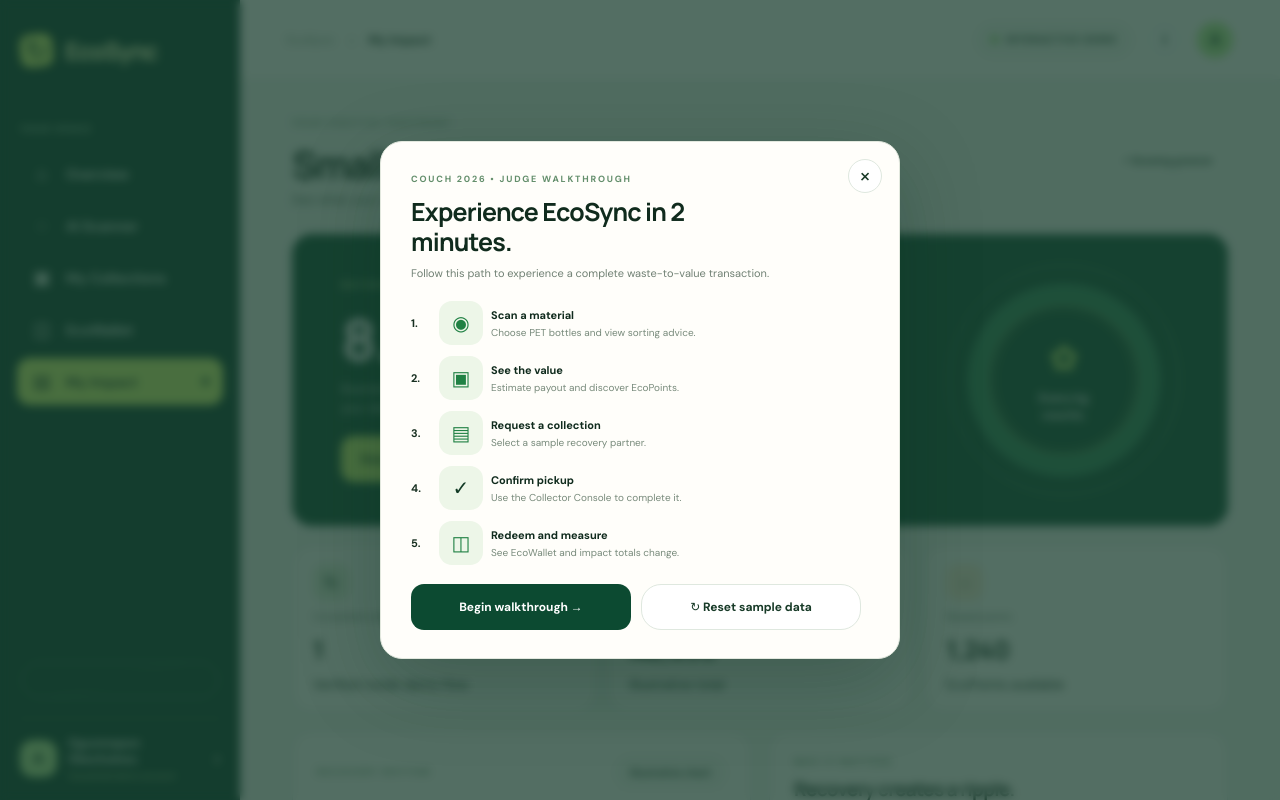
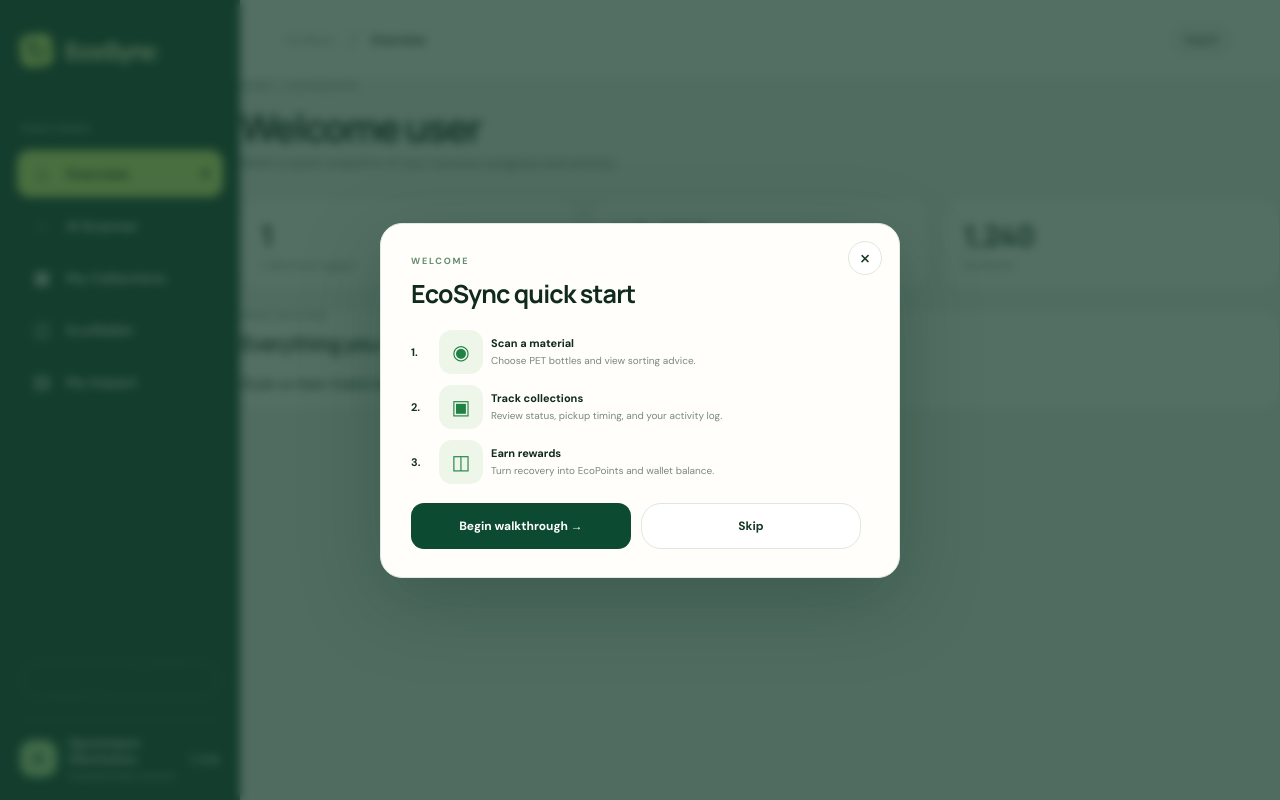
Before and after one commit to JoshKoledoye/eco-sync, a React (Vite) app: page / in a window 1280 px wide. Shown: the top 800 px of the page. Built offline with nearby package versions, Linux system fonts and the light colour scheme.

Commit message:
Restore the overview/home welcome section and default dashboard view

```diff
--- a/src/pages/Dashboard.jsx
+++ b/src/pages/Dashboard.jsx
@@ -37,8 +37,30 @@ function Sidebar({ active, setActive }) {
         ))}
       </nav>
       <div className="sidebar-footer"><div className="mini-device" /></div>
-      <div className="profile-card"><div className="profile-avatar">A</div><div className="profile-copy"><strong>Ogunmepon Okechukwu</strong><span>Household demo account</span></div><span className="profile-arrow">›</span></div>
+      <div className="profile-card"><div className="profile-avatar">A</div><div className="profile-copy"><strong>Ogunmepon Okechukwu</strong><span>Household demo account</span></div><span className="profile-tag">Live</span></div>
     </aside>
+  );
+}
+
+function OverviewView() {
+  return (
+    <section className="page-view overview-view">
+      <div className="page-header compact-header">
+        <div className="eyebrow">HOME / DASHBOARD</div>
+        <h1>Welcome user</h1>
+        <p>Here&apos;s a quick snapshot of your recovery progress and activity.</p>
+      </div>
+      <div className="stats-row">
+        <article className="mini-stat"><span className="value">1</span><span className="label">Collections logged</span></article>
+        <article className="mini-stat"><span className="value">₦2,850</span><span className="label">Recovery earnings</span></article>
+        <article className="mini-stat"><span className="value">1,240</span><span className="label">EcoPoints</span></article>
+      </div>
+      <div className="panel-card">
+        <div className="panel-heading-row"><div className="eyebrow">YOUR ROUTINE</div></div>
+        <h2>Everything you need at a glance</h2>
+        <p>Scan a new material, review your collections, and track the impact you are creating.</p>
+      </div>
+    </section>
   );
 }
 
@@ -181,11 +203,11 @@ function CollectionsView({ onScan }) {
       <div className="panel-card schedule-panel">
         <div className="panel-heading-row"><div className="eyebrow">IN PROGRESS</div><span className="status-badge success">○ active</span></div>
         <h2>Upcoming pickups</h2>
-        <div className="empty-state emphasis"><div className="empty-icon">▣</div><h3>No pickups pending</h3><p>Your next recovery starts with a quick scan.</p><button type="button" className="scan-button" onClick={onScan}>Scan a material →</button></div>
+        <div className="empty-state emphasis"><div className="empty-icon">▣</div><h3>No pickups pending</h3><p>Your next recovery starts with a quick scan.</p><button type="button" className="scan-button secondary-button">Schedule a collection</button></div>
       </div>
       <div className="panel-card collection-history">
         <div className="panel-heading-row"><div className="eyebrow">COMPLETED</div></div><h2>Past collections</h2>
-        <div className="history-item"><div className="history-icon">◫</div><div className="history-copy"><div className="history-mainline"><span className="pill">PET plastic bottles</span><span className="success-tag">• Collected</span></div><div className="history-meta"><span>EC-1042 • Yesterday</span></div><div className="history-meta detail-meta"><span>2.4 kg</span><span>GreenHub Collector</span><span>Pickup</span></div></div><div className="history-reward">+₦204</div></div>
+        <div className="history-item"><div className="history-icon">◫</div><div className="history-copy"><div className="history-mainline"><span className="pill">PET plastic bottles</span><span className="history-date">Mar 12</span></div><p>Recovered for a local circular hub</p></div></div>
       </div>
     </section>
   );
@@ -195,13 +217,13 @@ function WalletView() {
   const [tab, setTab] = useState('rewards');
   return (
     <section className="page-view wallet-view">
-      <div className="page-header compact-header wallet-header"><div className="eyebrow">EARN FROM EVERY RECOVERY</div><div className="header-row"><h1>EcoWallet</h1><button type="button" className="secondary-button">✓ Demo balance</button></div><p>Your recycling value, all in one place.</p></div>
+      <div className="page-header compact-header wallet-header"><div className="eyebrow">EARN FROM EVERY RECOVERY</div><div className="header-row"><h1>EcoWallet</h1><button type="button" className="secondary-button small">Add funds</button></div></div>
       <div className="wallet-summary">
-        <div className="wallet-balance card-surface"><div className="wallet-topline"><span className="brand-name">EcoSync</span><span className="wallet-label">WALLET</span></div><div className="wallet-metric"><span>Available demo earnings</span><strong>₦2,850</strong></div><div className="wallet-footer"><span>Value recovered</span><span>DEMO • NOT WITHDRAWABLE</span></div></div>
-        <div className="points-balance card-surface soft-green"><div className="wallet-icon">◫</div><div className="points-label">Available EcoPoints</div><div className="points-value">1,240 <small>pts</small></div><p>Turn positive action into everyday essentials.</p></div>
+        <div className="wallet-balance card-surface"><div className="wallet-topline"><span className="brand-name">EcoSync</span><span className="wallet-label">WALLET</span></div><div className="wallet-total">₦41,200</div><small>Available balance</small></div>
+        <div className="points-balance card-surface soft-green"><div className="wallet-icon">◫</div><div className="points-label">Available EcoPoints</div><div className="points-value">1,240 <small>points</small></div></div>
       </div>
-      <div className="wallet-tabs"><button className={`tab-button ${tab === 'rewards' ? 'active' : ''}`} type="button" onClick={() => setTab('rewards')}>Rewards marketplace</button><button className={`tab-button ${tab === 'history' ? 'active' : ''}`} type="button" onClick={() => setTab('history')}>Transaction history</button></div>
-      {tab === 'rewards' ? <div className="reward-grid">{stats.map((stat) => <article className="wallet-stat card-surface" key={stat.label}><div className="wallet-stat-icon">{stat.label.includes('Completed') ? '◌' : stat.label.includes('Recovery') ? '▣' : '◫'}</div><div className="wallet-stat-copy"><span>{stat.label}</span><strong>{stat.value}</strong><small>{stat.detail}</small></div></article>)}</div> : <div className="panel-card transaction-empty"><h2>Transaction history</h2><p>Your demo wallet activity will appear here after a collection.</p></div>}
+      <div className="wallet-tabs"><button className={`tab-button ${tab === 'rewards' ? 'active' : ''}`} type="button" onClick={() => setTab('rewards')}>Rewards marketplace</button><button className={`tab-button ${tab === 'activity' ? 'active' : ''}`} type="button" onClick={() => setTab('activity')}>Wallet activity</button></div>
+      {tab === 'rewards' ? <div className="reward-grid">{stats.map((stat) => <article className="wallet-stat card-surface" key={stat.label}><div className="wallet-stat-icon">{stat.label.includes('Completed') ? '✓' : stat.label.includes('Recovery') ? '₦' : '◌'}</div><div><strong>{stat.value}</strong><span>{stat.label}</span><small>{stat.detail}</small></div></article>)}</div> : <div className="panel-card"><h2>Recent wallet activity</h2><p>No payouts or deductions in the last 7 days.</p></div>}
     </section>
   );
 }
@@ -209,12 +231,12 @@ function WalletView() {
 function ImpactView() {
   return (
     <section className="page-view impact-view">
-      <div className="page-header impact-header"><div className="eyebrow">YOUR POSITIVE FOOTPRINT</div><div className="header-row"><h1>Small actions. Lasting impact.</h1><button type="button" className="secondary-button">↗ Growing greener</button></div><p>See what your recovery activity adds up to.</p></div>
-      <div className="impact-hero card-surface dark-green"><div className="hero-copy"><div className="eyebrow light">MATERIALS RECOVERED</div><div className="impact-number">8.4<span>kg</span></div><p>Illustrative waste diverted into recovery streams across your demo journey.</p><button type="button" className="cta-button light">Keep it going →</button></div><div className="impact-ring-wrap"><div className="impact-ring"><div className="ring-center"><span className="leaf-icon">✿</span><strong>Every kg counts.</strong></div></div></div></div>
-      <div className="impact-stats-grid"><article className="impact-stat card-surface"><div className="impact-icon">↻</div><span>Completed collections</span><strong>1</strong><small>Verified inside demo flow</small></article><article className="impact-stat card-surface"><div className="impact-icon">◫</div><span>Recovery earnings</span><strong>₦2,850</strong><small>Illustrative total</small></article><article className="impact-stat card-surface"><div className="impact-icon">◌</div><span>Reward points</span><strong>1,240</strong><small>EcoPoints available</small></article></div>
+      <div className="page-header impact-header"><div className="eyebrow">YOUR POSITIVE FOOTPRINT</div><div className="header-row"><h1>Small actions. Lasting impact.</h1><button type="button" className="secondary-button small">View report</button></div></div>
+      <div className="impact-hero card-surface dark-green"><div className="hero-copy"><div className="eyebrow light">MATERIALS RECOVERED</div><div className="impact-number">8.4<span>kg</span></div><p>Recovered through your demo and verified collection loops.</p></div></div>
+      <div className="impact-stats-grid"><article className="impact-stat card-surface"><div className="impact-icon">↻</div><span>Completed collections</span><strong>1</strong><small>Verified inside demo flow</small></article><article className="impact-stat card-surface"><div className="impact-icon">▣</div><span>Recovery earnings</span><strong>₦2,850</strong><small>Illustrative total</small></article><article className="impact-stat card-surface"><div className="impact-icon">◫</div><span>Reward points</span><strong>1,240</strong><small>EcoPoints available</small></article></div>
       <div className="info-row">
-        <div className="chart-card card-surface"><div className="chart-header"><span className="eyebrow">RECOVERY RHYTHM</span><button type="button" className="secondary-button small">Illustrative chart</button></div><h2>A greener week</h2><div className="bar-chart" aria-label="Weekly recovery chart">{weekBars.map((bar, index) => <div key={index} className={`bar ${index === 5 ? 'solid' : ''}`} style={{ height: `${bar}%` }}><span>{['M', 'T', 'W', 'T', 'F', 'S', 'S'][index]}</span></div>)}</div><p>Keep showing up. Small, consistent actions are how recovery habits grow.</p></div>
-        <div className="why-matters card-surface"><div className="chart-header"><span className="eyebrow">WHY IT MATTERS</span></div><h2>Recovery creates a ripple.</h2><ul className="matter-list"><li><span className="matter-icon">◌</span><div><strong>Cleaner surroundings</strong><p>Less unmanaged waste in streets and drainage channels.</p></div></li><li><span className="matter-icon">◫</span><div><strong>Local green livelihoods</strong><p>Recovery creates opportunities for collection partners.</p></div></li><li><span className="matter-icon">▣</span><div><strong>Better waste information</strong><p>Transaction data can inform future circular-economy decisions.</p></div></li></ul></div>
+        <div className="chart-card card-surface"><div className="chart-header"><span className="eyebrow">RECOVERY RHYTHM</span><button type="button" className="secondary-button small">Illustrative chart</button></div><div className="bar-chart">{weekBars.map((value, index) => <span key={index} style={{ height: `${value}%` }} />)}</div></div>
+        <div className="why-matters card-surface"><div className="chart-header"><span className="eyebrow">WHY IT MATTERS</span></div><h2>Recovery creates a ripple.</h2><ul className="matter-list"><li>Material is kept in circulation instead of landfill.</li><li>Collection routines build cleaner neighbourhoods.</li><li>Every action compounds into a larger sustainability loop.</li></ul></div>
       </div>
       <p className="impact-disclaimer">ⓘ &nbsp;Only demonstrated collection weights update automatically. Environmental outcomes beyond those weights are not calculated or verified.</p>
     </section>
@@ -223,27 +245,21 @@ function ImpactView() {
 
 function WalkthroughModal({ onClose, onBegin }) {
   return (
-    <div className="modal-backdrop" role="dialog" aria-modal="true" aria-labelledby="walkthrough-title"><div className="walkthrough-modal"><button type="button" className="close-button" onClick={onClose} aria-label="Close walkthrough">×</button><div className="eyebrow">COUCH 2026 • JUDGE WALKTHROUGH</div><h2 id="walkthrough-title">Experience EcoSync in 2 minutes.</h2><p>Follow this path to experience a complete waste-to-value transaction.</p>
-      <ol className="walkthrough-steps"><li><span className="step-marker">1.</span><div className="step-icon">◉</div><div><strong>Scan a material</strong><span>Choose PET bottles and view sorting advice.</span></div></li><li><span className="step-marker">2.</span><div className="step-icon">▣</div><div><strong>See the value</strong><span>Estimate payout and discover EcoPoints.</span></div></li><li><span className="step-marker">3.</span><div className="step-icon">▤</div><div><strong>Request a collection</strong><span>Select a sample recovery partner.</span></div></li><li><span className="step-marker">4.</span><div className="step-icon success-check">✓</div><div><strong>Confirm pickup</strong><span>Use the Collector Console to complete it.</span></div></li><li><span className="step-marker">5.</span><div className="step-icon">◫</div><div><strong>Redeem and measure</strong><span>See EcoWallet and impact totals change.</span></div></li></ol>
-      <div className="modal-actions"><button type="button" className="cta-button dark large" onClick={onBegin}>Begin walkthrough →</button><button type="button" className="secondary-button wide" onClick={onClose}>↻ Reset sample data</button></div>
-    </div></div>
+    <div className="modal-backdrop" role="dialog" aria-modal="true" aria-labelledby="walkthrough-title"><div className="walkthrough-modal"><button type="button" className="close-button" onClick={onClose}>×</button><div className="walkthrough-header"><div className="eyebrow">WELCOME</div><h2 id="walkthrough-title">EcoSync quick start</h2></div><ol className="walkthrough-steps"><li><span className="step-marker">1.</span><div className="step-icon">◉</div><div><strong>Scan a material</strong><span>Choose PET bottles and view sorting advice.</span></div></li><li><span className="step-marker">2.</span><div className="step-icon">▣</div><div><strong>Track collections</strong><span>Review status, pickup timing, and your activity log.</span></div></li><li><span className="step-marker">3.</span><div className="step-icon">◫</div><div><strong>Earn rewards</strong><span>Turn recovery into EcoPoints and wallet balance.</span></div></li></ol><div className="modal-actions"><button type="button" className="cta-button dark large" onClick={onBegin}>Begin walkthrough →</button><button type="button" className="secondary-button wide" onClick={onClose}>Skip</button></div></div></div>
   );
 }
 
 export default function Dashboard() {
-  const [activeView, setActiveView] = useState('impact');
+  const [activeView, setActiveView] = useState('overview');
   const [showWalkthrough, setShowWalkthrough] = useState(true);
   const [walkthroughStep, setWalkthroughStep] = useState(0);
 
-  const pageTitle = navItems.find((item) => item.id === activeView)?.label ?? 'My Impact';
+  const pageTitle = navItems.find((item) => item.id === activeView)?.label ?? 'Overview';
   const goToScanner = () => setActiveView('scanner');
   const beginWalkthrough = () => { setShowWalkthrough(false); setActiveView('scanner'); setWalkthroughStep(1); };
-  const renderedView = activeView === 'collections' ? <CollectionsView onScan={goToScanner} /> : activeView === 'wallet' ? <WalletView /> : activeView === 'overview' || activeView === 'scanner' ? <ScannerView /> : <ImpactView />;
+  const renderedView = activeView === 'overview' ? <OverviewView /> : activeView === 'collections' ? <CollectionsView onScan={goToScanner} /> : activeView === 'wallet' ? <WalletView /> : activeView === 'scanner' ? <ScannerView /> : <ImpactView />;
 
   return (
-    <div className="app-shell"><Sidebar active={activeView} setActive={setActiveView} /><main className="main-panel"><header className="topbar"><div className="breadcrumb"><span>EcoSync</span><span className="crumb-divider">›</span><span>{pageTitle}</span></div><div className="topbar-actions"><button type="button" className="demo-pill"><span className="demo-dot" />Interactive demo</button><button type="button" className="icon-button" aria-label="About this demo">i</button><div className="top-avatar">A</div></div></header><div className="main-content">{renderedView}</div></main>
-      {showWalkthrough && <WalkthroughModal onClose={() => setShowWalkthrough(false)} onBegin={beginWalkthrough} />}
-      {walkthroughStep > 0 && <div className="walkthrough-progress" role="status">Walkthrough started · Step {walkthroughStep} of 5<button type="button" onClick={() => setWalkthroughStep(0)}>End</button></div>}
-    </div>
+    <div className="app-shell"><Sidebar active={activeView} setActive={setActiveView} /><main className="main-panel"><header className="topbar"><div className="breadcrumb"><span>EcoSync</span><span className="crumb-divider">/</span><span>{pageTitle}</span></div><div className="topbar-actions"><button type="button" className="secondary-button small">Export</button></div></header>{renderedView}{showWalkthrough && <WalkthroughModal onClose={() => setShowWalkthrough(false)} onBegin={beginWalkthrough} />}{walkthroughStep > 0 && <div className="walkthrough-progress" role="status">Walkthrough started · Step {walkthroughStep} of 5<button type="button" onClick={() => setWalkthroughStep(0)}>End</button></div>}</main></div>
   );
 }
```
